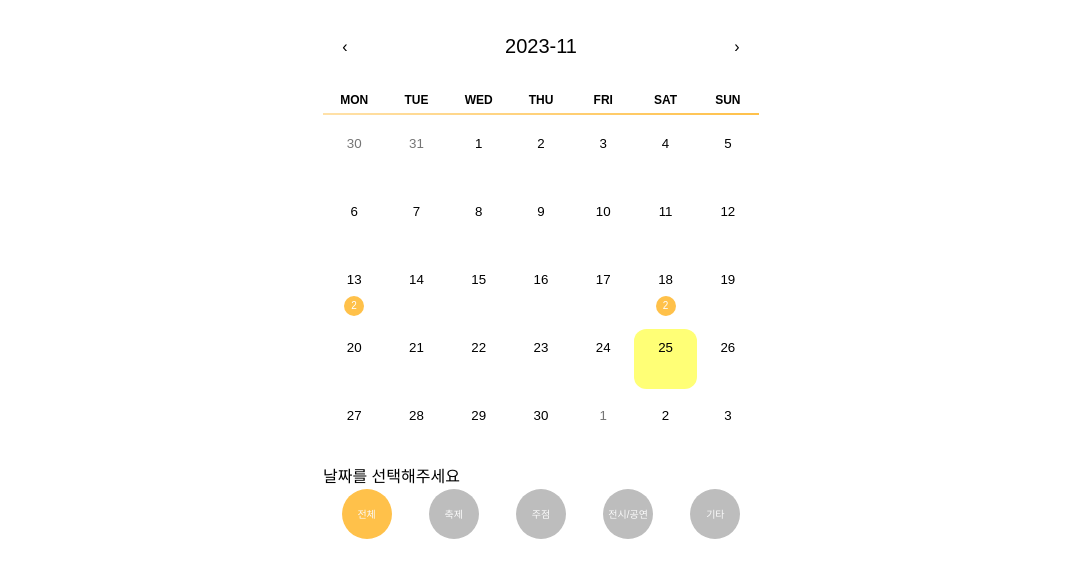
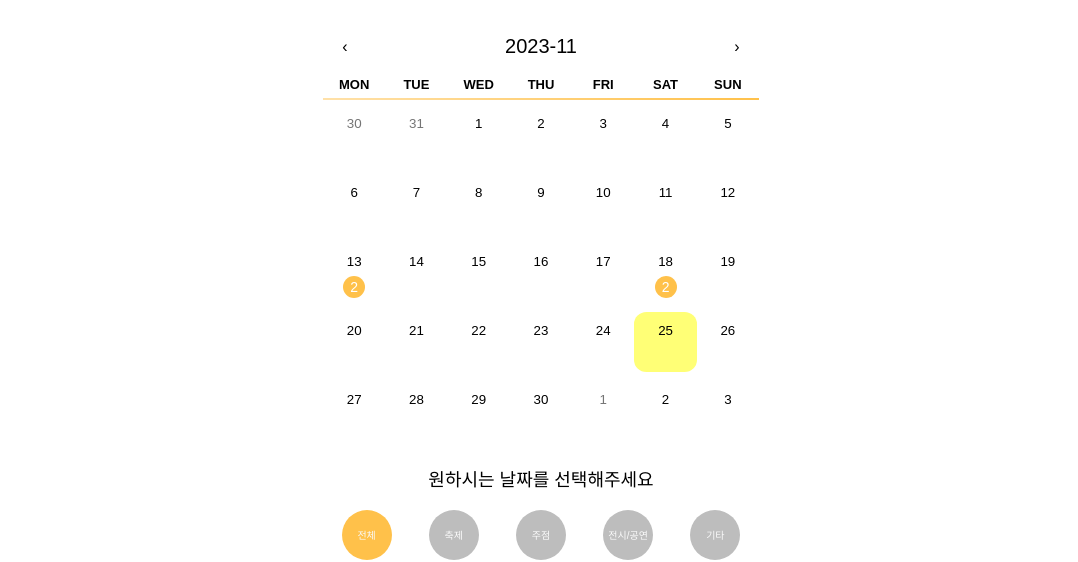
Before and after one commit to zerohyun00/TodayMohang-, a React (Create React App) app in the folder mohang/: page /calendar in a window 1280 px wide. Shown: the part 124-686 px from the top of the page, without its empty margins (99-1177 px from the left). Built offline with nearby package versions, Linux system fonts and the light colour scheme; no server answers; a web font is replaced by a local one.

Commit message:
[Chore] 날짜관련 주석 제거

```diff
--- a/mohang/src/pages/CalendarPage.jsx
+++ b/mohang/src/pages/CalendarPage.jsx
@@ -43,8 +43,10 @@ function CalendarPage() {
         onClickDay={handleDateClick} // Add the click handler
       />
 
-      <h1>
-        {selectedDate ? `선택된 날짜: ${selectedDate}` : "날짜를 선택해주세요"}
+      <h1 className="my-4 text-center semibold text-lg">
+        {selectedDate
+          ? `선택된 날짜: ${selectedDate}`
+          : "원하시는 날짜를 선택해주세요"}
       </h1>
       <TodayEvents />
       <BtnNav />
--- a/mohang/src/styles/calendar.css
+++ b/mohang/src/styles/calendar.css
@@ -4,42 +4,43 @@
   font-family: "Pretendard-Regular", sans-serif;
 }
 .react-calendar__month-view__weekdays {
-  position: relative; /* Needed for the pseudo-element */
+  position: relative;
 }
 
-/* Create a pseudo-element for the entire weekday header row */
 .react-calendar__month-view__weekdays::after {
-  content: ""; /* Pseudo-element content */
+  content: "";
   position: absolute;
-  bottom: 0; /* Aligns at the bottom of the container */
-  left: 0; /* Aligns to the left */
-  width: 100%; /* Full width of the container */
-  height: 1.8px; /* Thickness of the gradient border */
-  background-image: linear-gradient(
-    to right,
-    #ffe1a9,
-    #ffc14a
-  ); /* Gradient colors */
+  bottom: 0;
+  left: 0;
+  width: 100%;
+  height: 1.8px;
+  background-image: linear-gradient(to right, #ffe1a9, #ffc14a);
 }
 
 .react-calendar__tile {
   display: flex;
   flex-direction: column;
-  justify-content: start;
+  justify-content: space-between;
   align-items: center;
   height: 60px;
-  border: none;
+  border: 2px solid transparent;
   border-radius: 20%;
   transition: all 0.1s ease-in-out;
 }
 
+.react-calendar__tile--active {
+  background: transparent !important;
+  border: 2px solid #ffc14a !important;
+  color: inherit;
+}
+
 .events-number {
-  font-size: 0.75em;
+  font-size: 14px;
   color: #fff;
   background-color: #ffc14a;
   border-radius: 50%;
-  width: 20px;
-  height: 20px;
+  width: 22px;
+  height: 22px;
   display: flex;
   justify-content: center;
   align-items: center;
@@ -56,7 +57,6 @@
 .react-calendar__navigation__prev2-button {
   display: none;
 }
-/* Style for highlighted tiles */
 .react-calendar__tile.highlight {
   background: orange;
   color: black;
@@ -66,29 +66,33 @@
   color: black;
 }
 .react-calendar__month-view__days {
-  padding-top: 10px;
+  padding-top: 5px;
   height: 350px;
 }
 
-/* Additional styles for events-container if needed */
 .events-container {
   display: flex;
   justify-content: center;
   align-items: center;
 }
 
-/* Make sure the day tiles are positioned relatively to allow absolute positioning of children */
 .react-calendar__month-view__days__day {
-  position: relative; /* Allows absolute positioning within each tile */
-}
-
-/* Set the selected tile's background to transparent */
-.react-calendar__tile--active {
-  background: transparent !important; /* Ensures override of any existing background styles */
-  border: 2px solid #ffc14a !important; /* Add a border to highlight the selection */
-  color: inherit; /* Optional: Ensures the text color remains consistent with other tiles */
+  position: relative;
 }
 
 abbr {
   text-decoration: none;
 }
+
+.react-calendar__navigation {
+  margin-bottom: 0;
+}
+
+.react-calendar__month-view__weekdays {
+  position: relative;
+  font-size: 13px;
+}
+
+.react-calendar__month-view__weekdays {
+  height: auto;
+}
```
